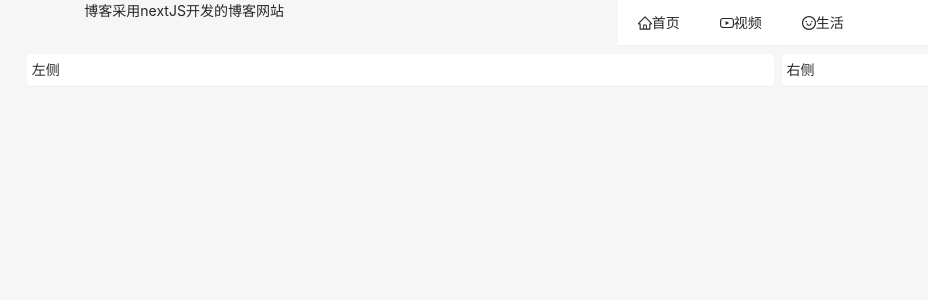
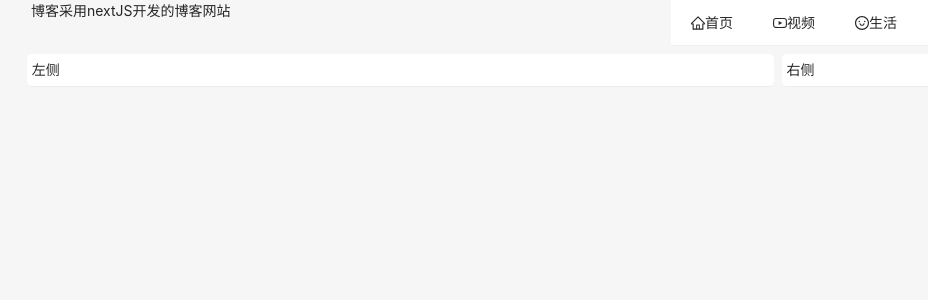
Before and after one commit to GhostyCHEN/react_blog, a Next.js app: page / in a window 1280 px wide. Shown: the top 300 px of the page, without its empty margins (129-1057 px from the left). Built offline with nearby package versions, Linux system fonts and the light colour scheme.

Commit message:
调整header样式

```diff
--- a/components/Header.js
+++ b/components/Header.js
@@ -8,7 +8,7 @@
 const Header = () => (
     <div className="header">
       <Row type="flex" justify="center">
-          <Col  xs={24} sm={24} md={10} lg={10} xl={10}>
+          <Col  xs={24} sm={24} md={10} lg={15} xl={12}>
               <span className="header-logo">博客</span>
               <span className="header-txt">采用nextJS开发的博客网站</span>
           </Col>
--- a/static/style/components/header.module.css
+++ b/static/style/components/header.module.css
@@ -23,7 +23,7 @@
 
 }
 .ant-menu-item{
-    font-size:.7rem !important;
+    font-size:1rem !important;
     padding-left:1rem;
     padding-right:1rem;
 
```
